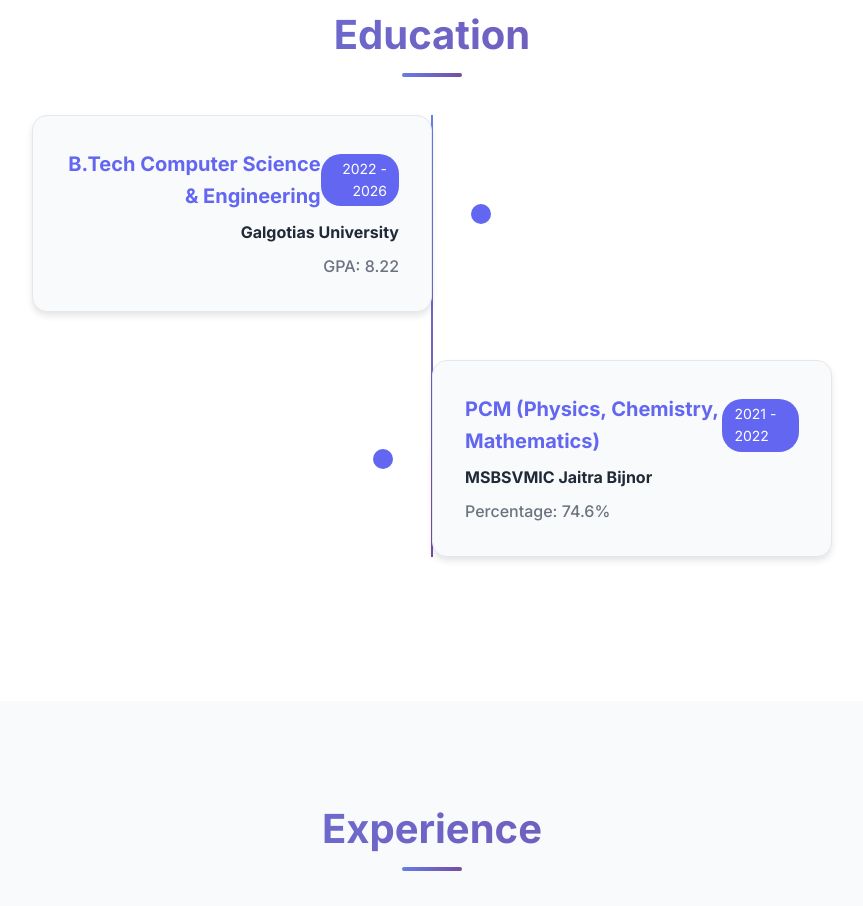
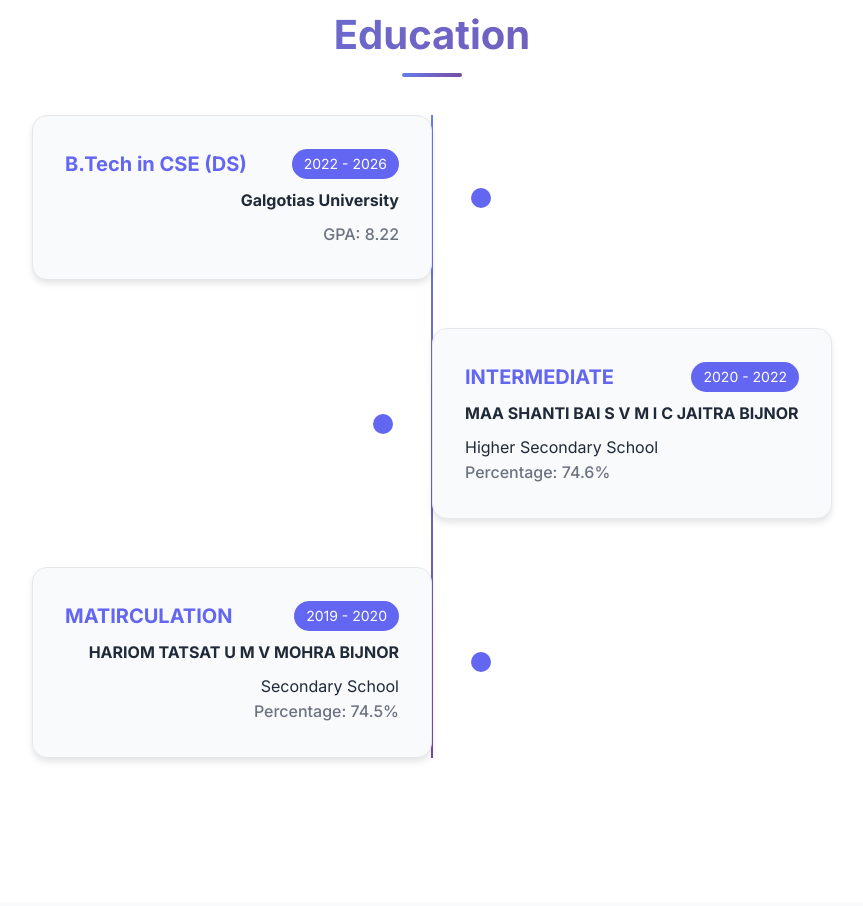
Before and after one commit to Harshchauhan177/MeetHarsh, a plain HTML site: page index.html in a window 1280 px wide. Shown: the part 1805-2711 px from the top of the page, without its empty margins (208-1071 px from the left). Drawn offline with Linux system fonts and the light colour scheme.

Commit message:
Education section UI improved

```diff
--- a/index.html
+++ b/index.html
@@ -116,8 +116,8 @@
                 <div class="timeline-item">
                     <div class="timeline-content">
                         <div class="timeline-header">
-                            <h3>B.Tech Computer Science & Engineering</h3>
-                            <span class="timeline-date">2022 - 2026</span>
+                            <h3>B.Tech in CSE (DS)</h3>
+                            <span class="timeline-date"> 2022 - 2026</span>
                         </div>
                         <h4>Galgotias University</h4>
                         <p class="gpa">GPA: 8.22</p>
@@ -126,11 +126,23 @@
                 <div class="timeline-item">
                     <div class="timeline-content">
                         <div class="timeline-header">
-                            <h3>PCM (Physics, Chemistry, Mathematics)</h3>
-                            <span class="timeline-date">2021 - 2022</span>
+                            <h3>INTERMEDIATE</h3>
+                            <span class="timeline-date"> 2020 - 2022</span>
                         </div>
-                        <h4>MSBSVMIC Jaitra Bijnor</h4>
+                        <h4>MAA SHANTI BAI S V M I C JAITRA BIJNOR</h4>
+                        <p>Higher Secondary School</p>
                         <p class="percentage">Percentage: 74.6%</p>
+                    </div>
+                </div>
+                <div class="timeline-item">
+                    <div class="timeline-content">
+                        <div class="timeline-header">
+                            <h3>MATIRCULATION</h3>
+                            <span class="timeline-date"> 2019 - 2020</span>
+                        </div>
+                        <h4>HARIOM TATSAT U M V MOHRA BIJNOR</h4>
+                        <p>Secondary School</p>
+                        <p class="percentage">Percentage: 74.5%</p>
                     </div>
                 </div>
             </div>
--- a/styles.css
+++ b/styles.css
@@ -1201,7 +1201,7 @@
         margin-right: 0;
         text-align: left;
         padding-left: 2rem;
-        padding-right: 0;
+        padding-right: 2rem;
     }
 
     .timeline-item:nth-child(odd) .timeline-content::before,
```
